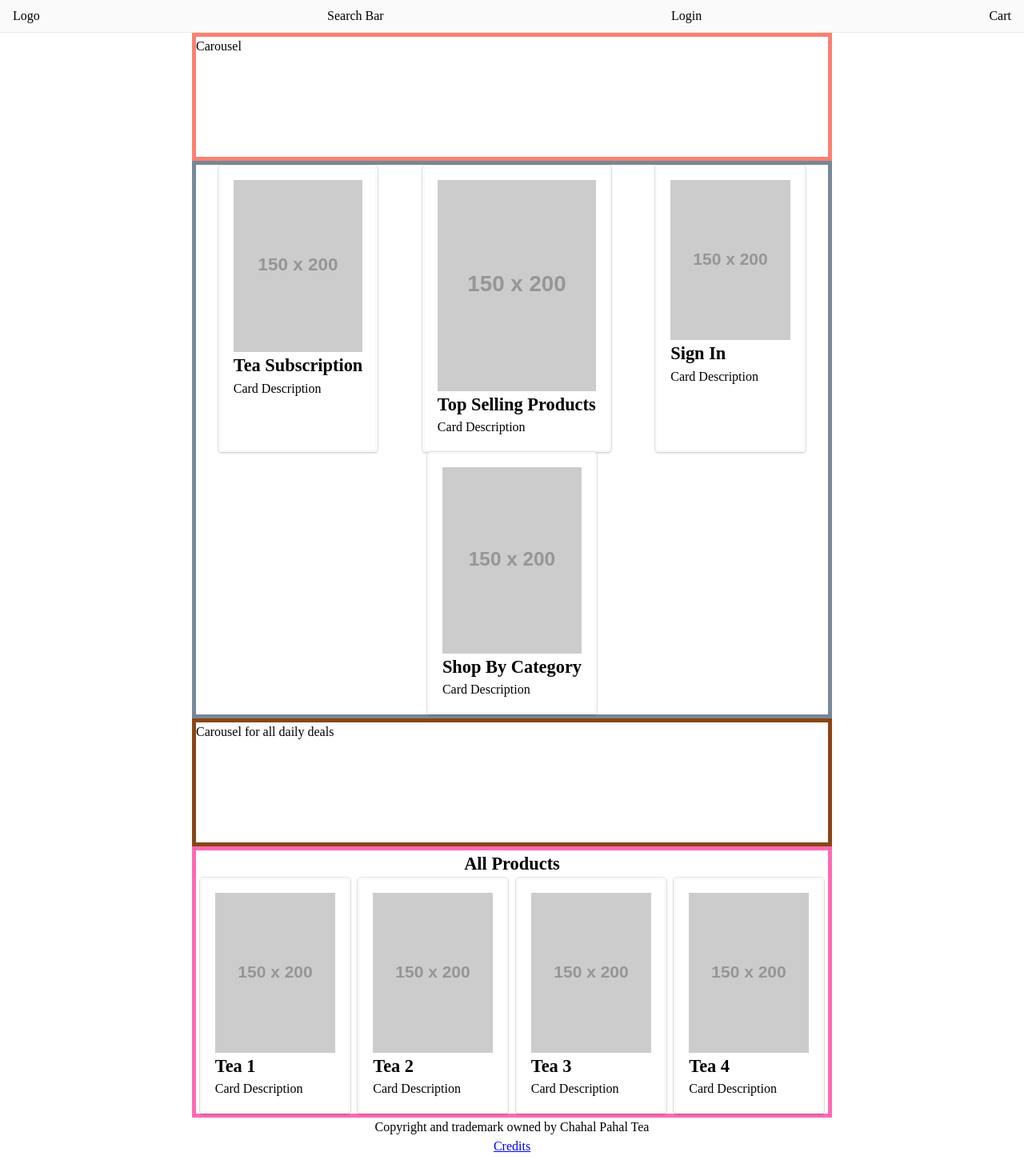
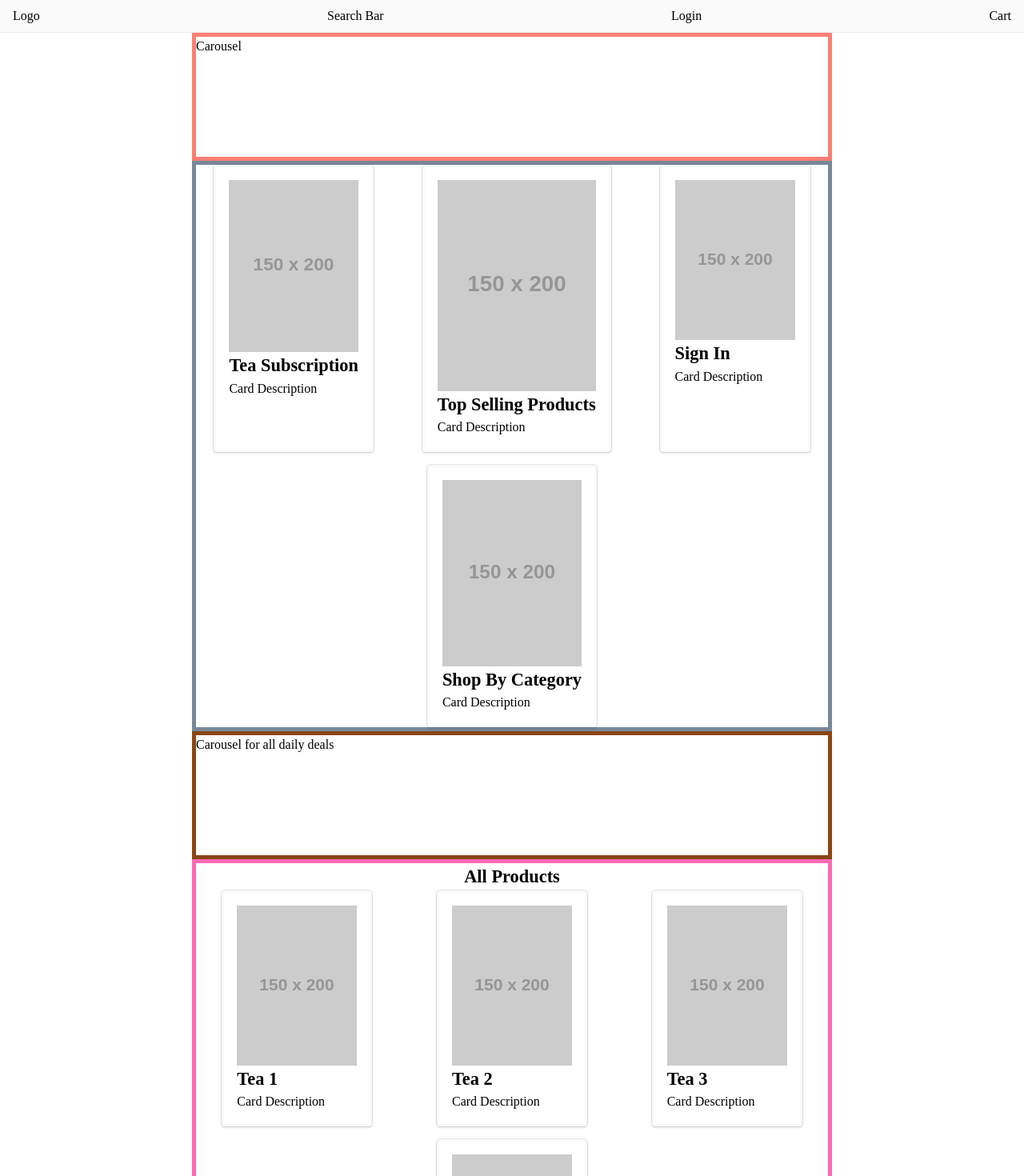
Before and after one commit to bharat-patodi/chahalPahalTea, a Next.js app: page / in a window 1280 px wide. Shown: the top 1470 px of the page at 80% size. Before the commit the page ends 1445 px from the top, so only its background shows below. Built offline with nearby package versions, Linux system fonts and the light colour scheme.

Commit message:
Shift to mobile first

```diff
--- a/styles/Home.module.css
+++ b/styles/Home.module.css
@@ -1,3 +1,5 @@
+
+
 .carousel {
   border: 5px solid salmon;
   min-height: 20vh;
@@ -8,6 +10,7 @@
   display: flex;
   flex-direction: row;
   flex-wrap: wrap;
+  gap: 1rem;
   justify-content: space-around;
   min-height: 20vh;
 }
@@ -30,5 +33,6 @@
   display: flex;
   flex-direction: row;
   flex-wrap: wrap;
+  gap: 1rem;
   justify-content: space-around;
 }
```
